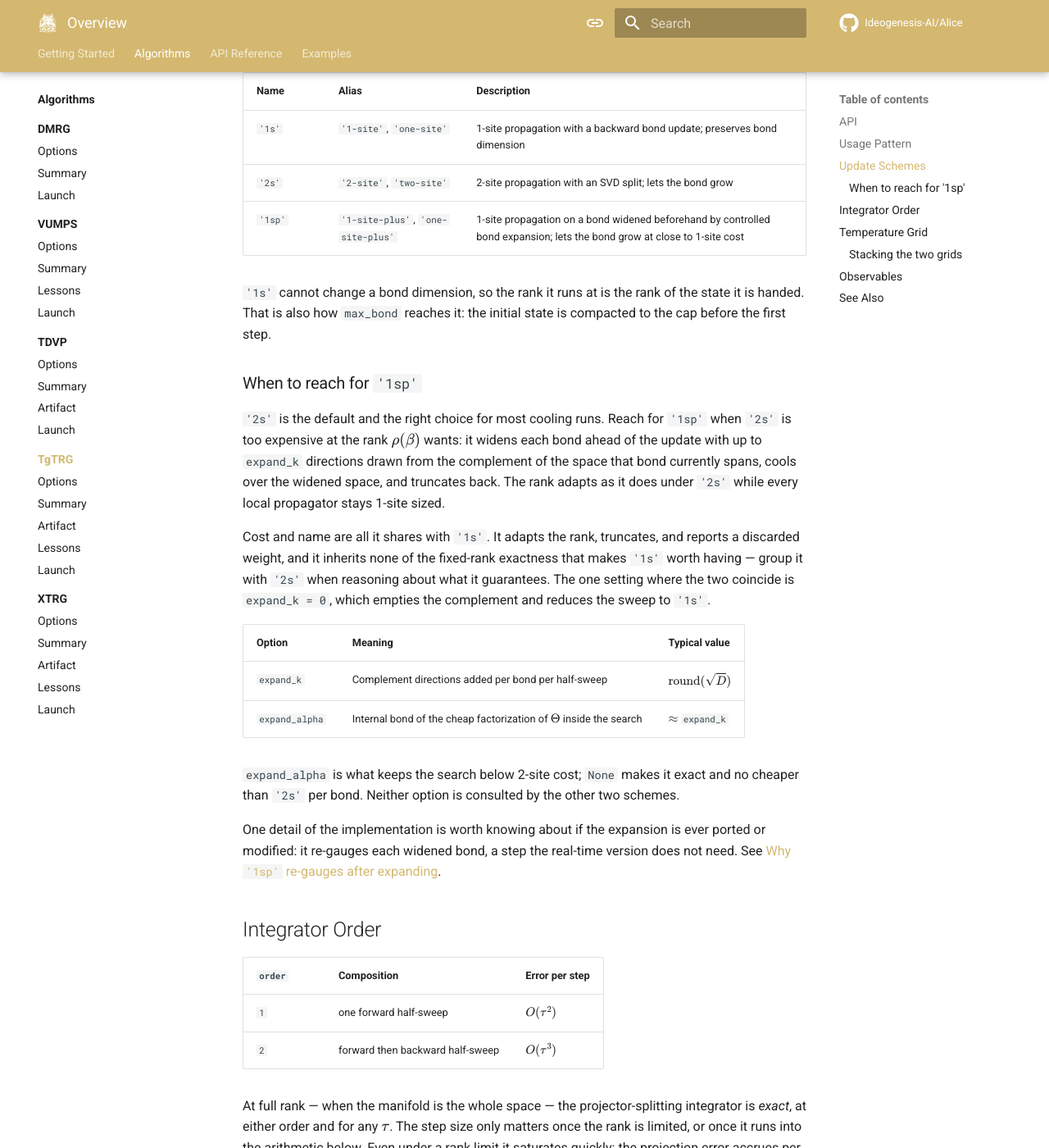
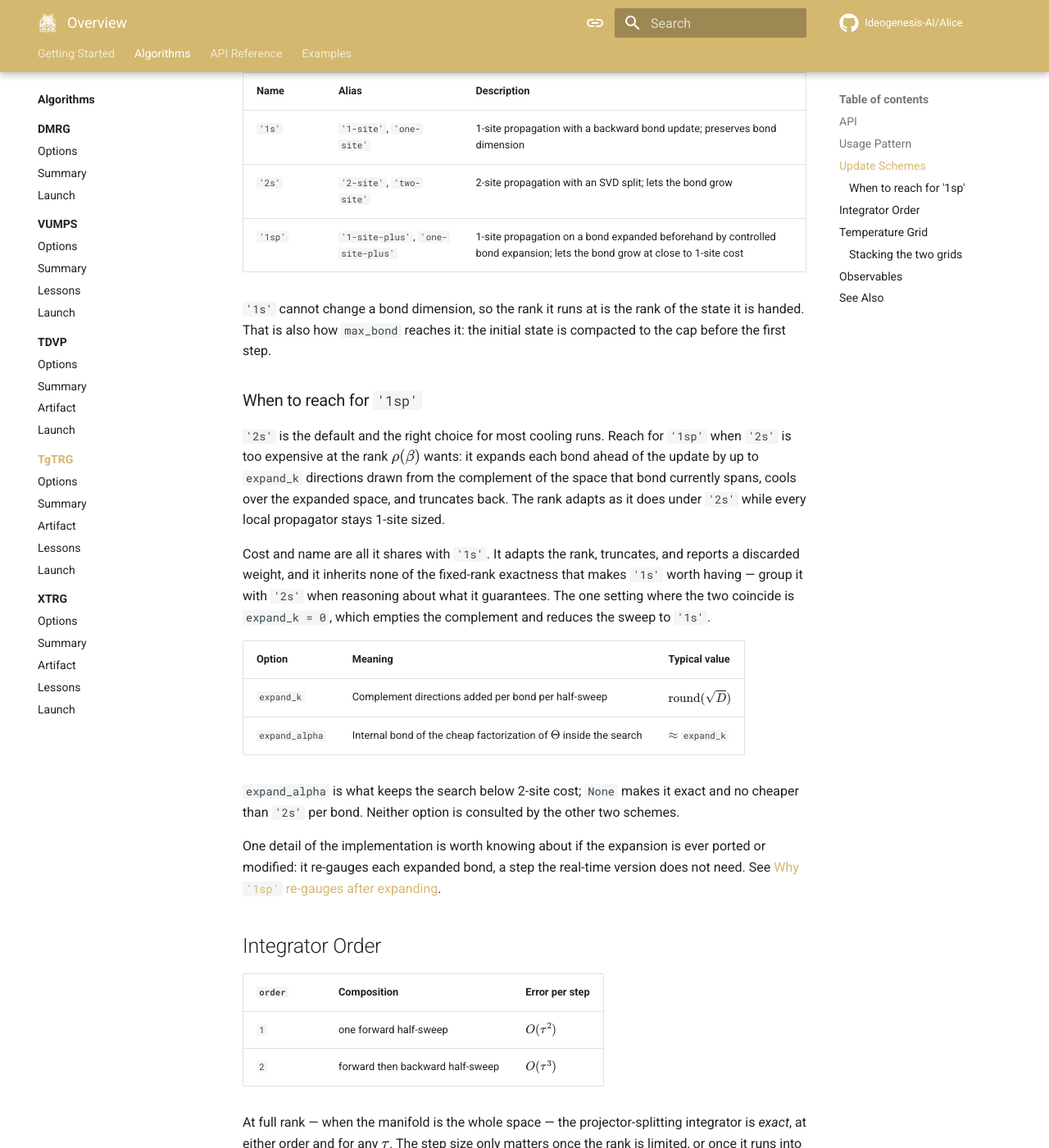
Before and after one commit to Ideogenesis-AI/Alice, an MkDocs documentation site: the page built from docs/algorithms/tgtrg/index.md, in a window 1280 px wide and 1400 px high, scrolled down 1574 px. Shown: the whole window at 82% size. Built offline with MkDocs 1.6.1 and Material for MkDocs 9.7.7, drawn with Linux system fonts in a browser that asks for light colours; comment, search, counter and statistics services are not loaded.

Commit message:
Say expansion where the TgTRG '1sp' prose said widening
The scheme's own name supplies the vocabulary: controlled bond expansion expands a bond and leaves an expanded neighbor and an expanded space. Brought the new docstrings, documentation and example in line with the sweep that settled this for the other algorithms, which landed while this branch was being written and so passed it by.

```diff
--- a/docs/algorithms/tgtrg/index.md
+++ b/docs/algorithms/tgtrg/index.md
@@ -67,7 +67,7 @@ state, not a number of additional steps to perform.
 |------|-------|-------------|
 | `'1s'` | `'1-site'`, `'one-site'` | 1-site propagation with a backward bond update; preserves bond dimension |
 | `'2s'` | `'2-site'`, `'two-site'` | 2-site propagation with an SVD split; lets the bond grow |
-| `'1sp'` | `'1-site-plus'`, `'one-site-plus'` | 1-site propagation on a bond widened beforehand by controlled bond expansion; lets the bond grow at close to 1-site cost |
+| `'1sp'` | `'1-site-plus'`, `'one-site-plus'` | 1-site propagation on a bond expanded beforehand by controlled bond expansion; lets the bond grow at close to 1-site cost |
 
 `'1s'` cannot change a bond dimension, so the rank it runs at is the rank of
 the state it is handed. That is also how `max_bond` reaches it: the initial
@@ -77,9 +77,9 @@ state is compacted to the cap before the first step.
 
 `'2s'` is the default and the right choice for most cooling runs. Reach for
 `'1sp'` when `'2s'` is too expensive at the rank \(\rho(\beta)\) wants: it
-widens each bond ahead of the update with up to `expand_k` directions drawn
+expands each bond ahead of the update by up to `expand_k` directions drawn
 from the complement of the space that bond currently spans, cools over the
-widened space, and truncates back. The rank adapts as it does under `'2s'`
+expanded space, and truncates back. The rank adapts as it does under `'2s'`
 while every local propagator stays 1-site sized.
 
 Cost and name are all it shares with `'1s'`. It adapts the rank, truncates,
@@ -98,7 +98,7 @@ exact and no cheaper than `'2s'` per bond. Neither option is consulted by the
 other two schemes.
 
 One detail of the implementation is worth knowing about if the expansion is
-ever ported or modified: it re-gauges each widened bond, a step the real-time
+ever ported or modified: it re-gauges each expanded bond, a step the real-time
 version does not need. See
 [Why `'1sp'` re-gauges after expanding](lessons.md#why-1sp-re-gauges-after-expanding).
 
```
Also changed, not shown: docs/examples/tgtrg/scheme-comparison.md (+2 -2 lines), 2 other files.
